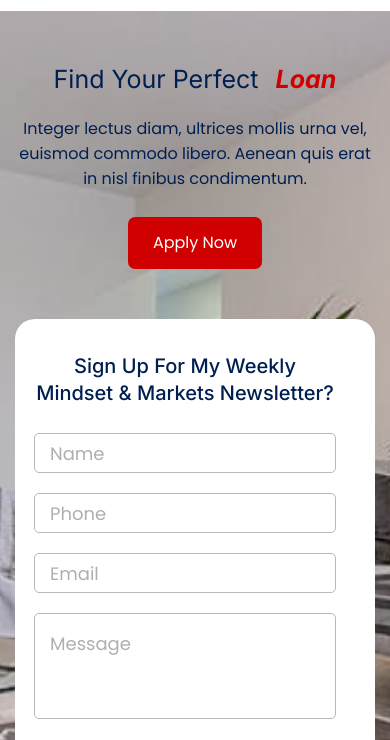
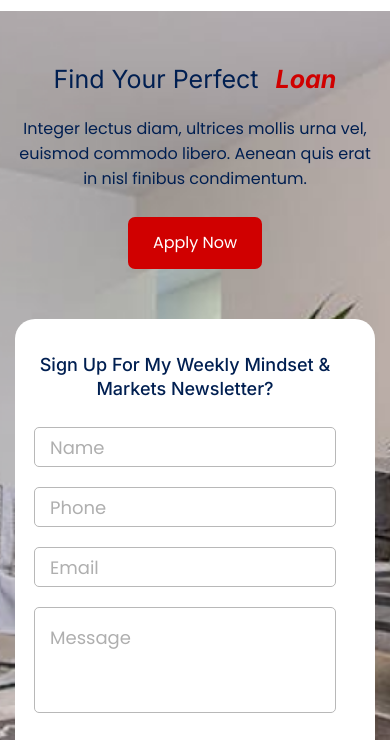
Before and after one commit to atanu767/Everetts, a plain HTML site: page index.html in a window 390 px wide. Shown: the part 97-837 px from the top of the page. Drawn offline with nearby package versions, Linux system fonts and the light colour scheme.

Commit message:
first commit

```diff
--- a/css/style.css
+++ b/css/style.css
@@ -734,9 +734,10 @@ p {
         padding: 16px 0;
     }
 
-    .form-box span {
+    .form-title{
         margin: 0 auto;
         padding-bottom: 25px;
+        font-size: 18px;
 
     }
 
```
